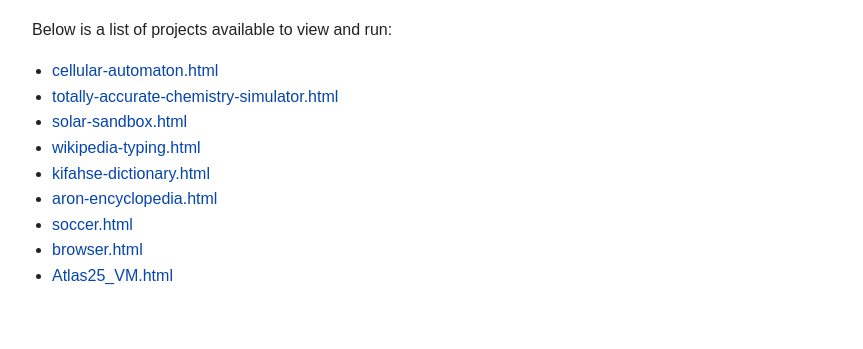
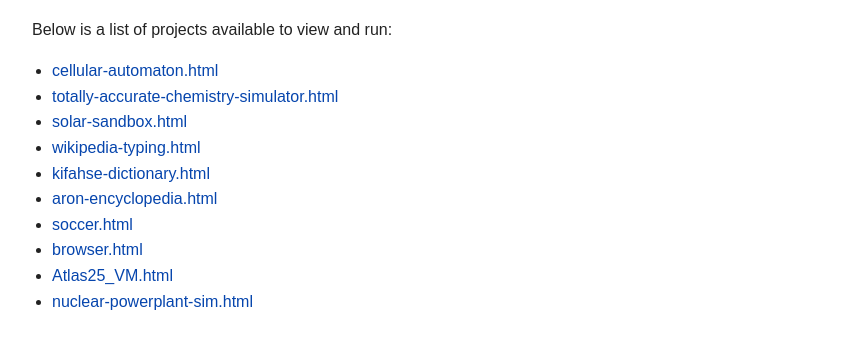
Before and after one commit to Purplegon2/Purplegon-s-Library, a plain HTML site: page index.html in a window 1280 px wide. Shown: the part 105-454 px from the top of the page, without its empty margins (208-1071 px from the left). Drawn offline with Linux system fonts and the light colour scheme.

Commit message:
Update index.html

```diff
--- a/index.html
+++ b/index.html
@@ -45,6 +45,7 @@
         <li><a href="library/soccer.html">soccer.html</a></li>
         <li><a href="library/browser.html">browser.html</a></li>
         <li><a href="library/computadora.html">Atlas25_VM.html</a></li>
+        <li><a href="library/Atlas_Nuclear_Powerstation.html">nuclear-powerplant-sim.html</a></li>
     </ul>
 
 </body>
```
